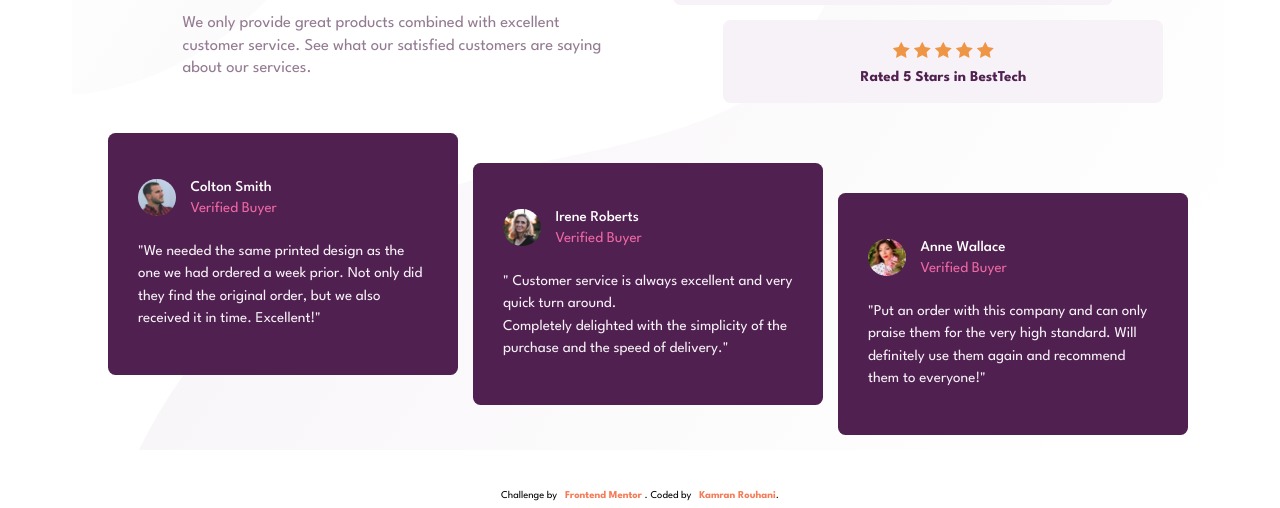
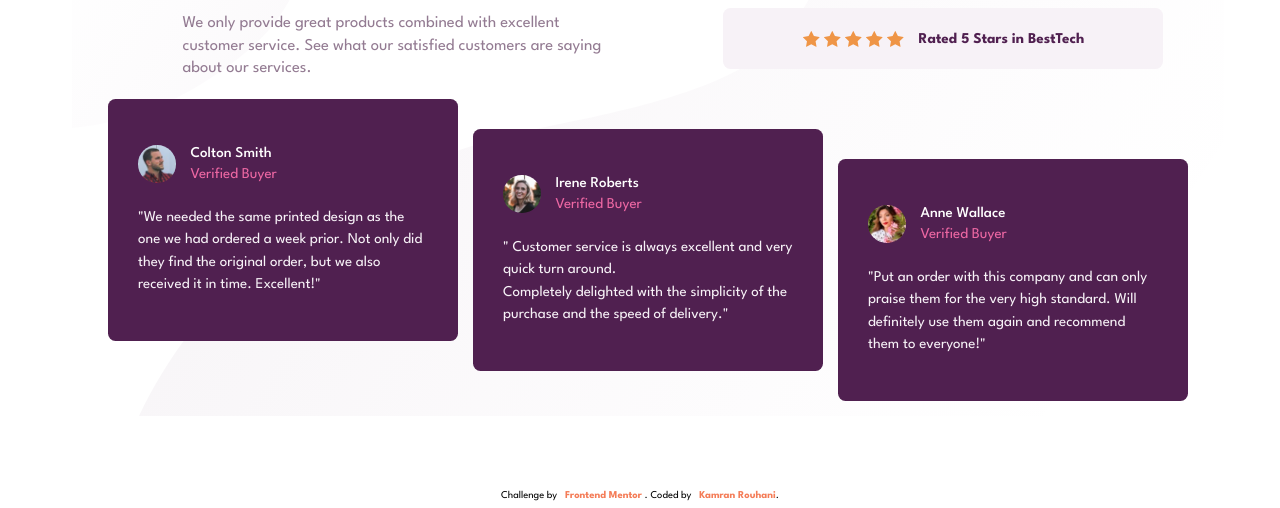
Before and after one commit to comendrun/social-proof-section, a plain HTML site: page index.html in a window 1280 px wide. Shown: the part 317-825 px from the top of the page. Drawn offline with Linux system fonts and the light colour scheme.

Commit message:
changing each-rating-container style to be flex and in a row

```diff
--- a/styles.css
+++ b/styles.css
@@ -208,6 +208,10 @@ footer a {
     max-width: 440px;
   }
   .each-rating-container {
+    display: flex;
+    justify-content: center;
+    align-items: center;
+    gap: 1rem;
   }
   .rating-one {
     position: relative;
```
